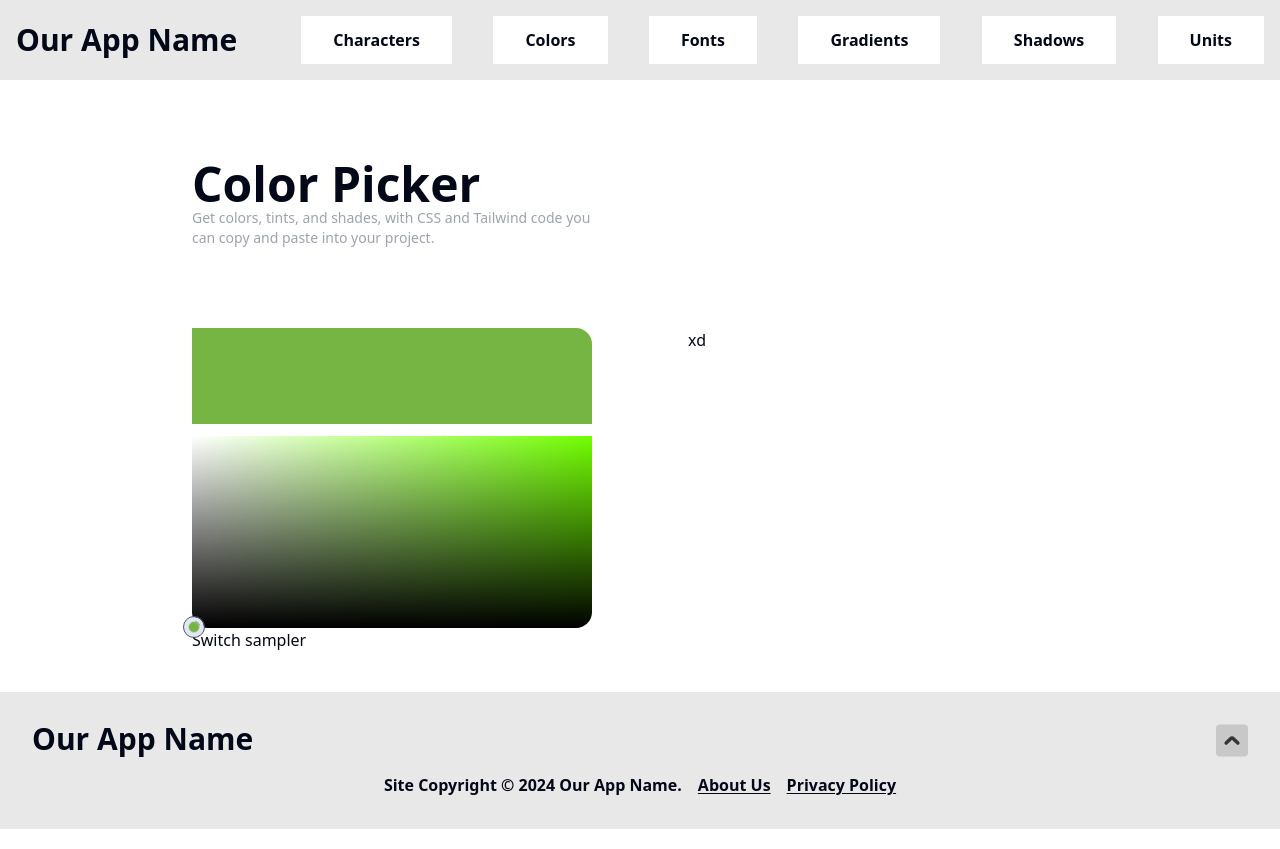
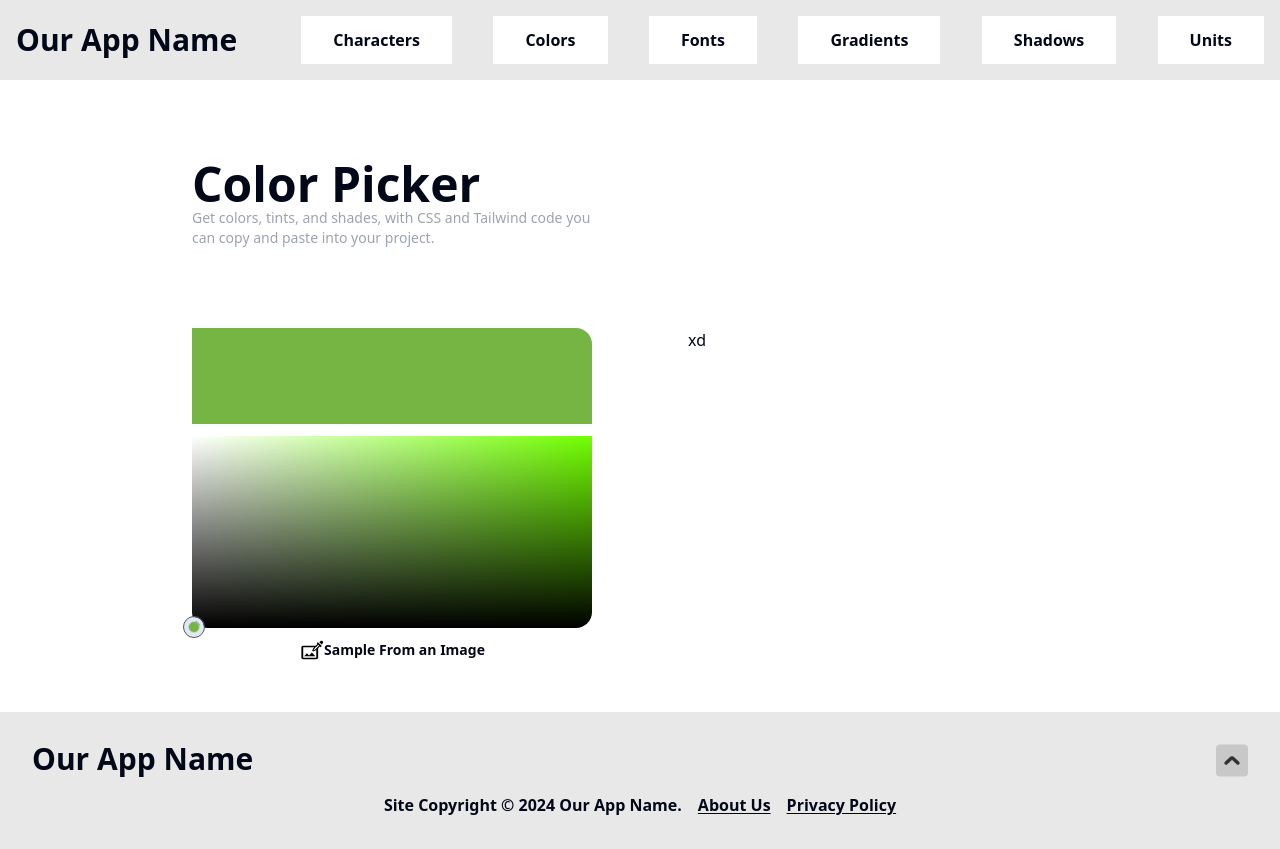
Before and after one commit to chingu-voyages/devex.tools, a React (Vite) app in the folder fetools-app/: page /color-picker in a window 1280 px wide. Built offline with nearby package versions, Linux system fonts and the light colour scheme.

Commit message:
Update some style

```diff
--- a/fetools-app/src/components/ColorPicker/CustomPicker.jsx
+++ b/fetools-app/src/components/ColorPicker/CustomPicker.jsx
@@ -1,5 +1,7 @@
 import { useEffect, useRef, useState } from "react"
+
 import { getHexString } from "../ColorGradientComponents/ColorGradientUtils";
+import switchSamplerIcon from "../../assets/switch-sampler-icon.svg"
 
 export default function CustomPicker({
   colorData,
@@ -32,7 +34,6 @@ export default function CustomPicker({
     if(isColorPicker){
       createCanvasGradients()
     } else{
-      console.log('img picker')
       createImagePicker()
     }
 
@@ -61,8 +62,14 @@ export default function CustomPicker({
           {createPickerMarker()}
         </div>
       </div>
-          <button onClick={()=>setIsColorPicker(!isColorPicker)}>Switch sampler</button>
     </div>
+    <div className="flex self-center my-3">
+      <button
+      onClick={()=>setIsColorPicker(!isColorPicker)}
+      className="flex items-center content-center"><img src={switchSamplerIcon}></img><span className="block font-bold text-sm leading-0">{isColorPicker?'Sample From an Image':'Sample From Color'}</span></button>
+    </div>
+
+
     </>
   )
 
@@ -144,11 +151,9 @@ export default function CustomPicker({
       const droppedImage = e.dataTransfer.files[0]
 
       if (typeof(droppedImage) === 'undefined'){
-        console.log('File is not an image.');
         return;
       } else if(droppedImage.type && !droppedImage.type.startsWith('image/')){
-        console.log('File is not an image.');
-        return
+        return;
       }
 
       const url = URL.createObjectURL(droppedImage)
@@ -231,8 +236,6 @@ export default function CustomPicker({
       const x = parseInt(((mouseCoor.x - canvasRect.left)/canvasRef.current.offsetWidth)*100)
       const y =  parseInt(((mouseCoor.y - canvasRect.top)/canvasRef.current.offsetHeight)*100)
 
-      console.log(x, y)
-
       markerRef.current.style.top = `${y}%`
       markerRef.current.style.left = `${x}%`
     }
--- a/fetools-app/src/pages/ColorPicker.jsx
+++ b/fetools-app/src/pages/ColorPicker.jsx
@@ -16,7 +16,7 @@ export default function ColorPicker() {
 
     return (
     <>
-      <main className="">
+      <main>
         <ToolHeaderSection>
           <ToolHeading
           title="Color Picker"
```
Also changed, not shown: fetools-app/src/assets/switch-sampler-icon.svg (added).
